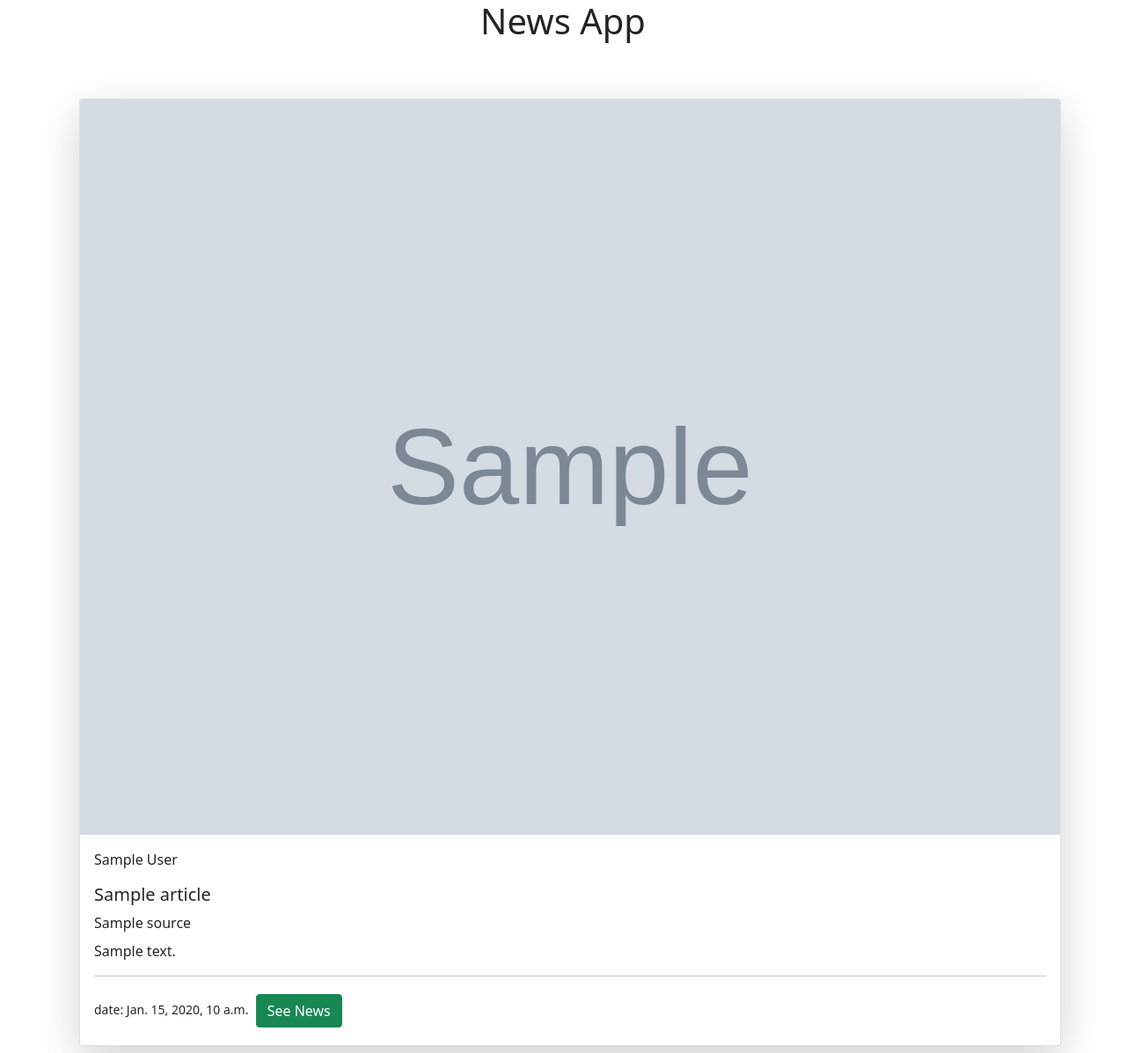
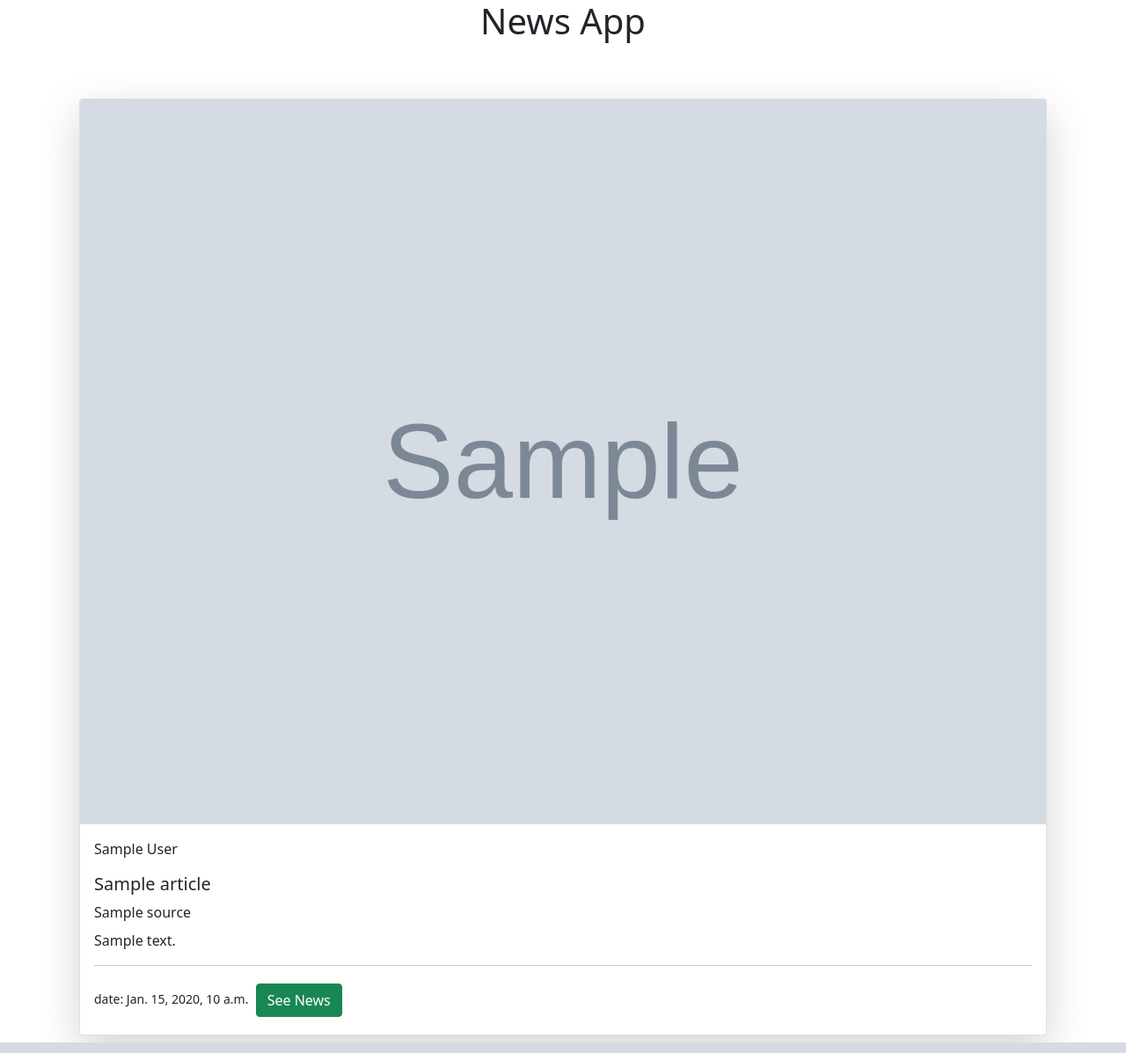
Before and after one commit to first-second/drinks, a Django app: page / in a window 1280 px wide. Shown: the whole page at 88% size. Run offline with Django 4.2, Linux system fonts and the light colour scheme; grey boxes marked "Sample" are stand-in pictures; a database or web service that is not in the repository returns one stand-in record (values such as "Sample title"); data that the repository does not hold is empty.

Commit message:
alignment

```diff
--- a/drinks/drinks/assets/css/style.css
+++ b/drinks/drinks/assets/css/style.css
@@ -1,4 +1,4 @@
-body .container .row .col-md-8{
+body .container{
     width:100%;
     min-width:1000px;
     height:auto;
--- a/drinks/drinks/templates/home.html
+++ b/drinks/drinks/templates/home.html
@@ -28,12 +28,12 @@
         <button type="submit" value="Search">Search</button>
     </form-->
     <br></br>
-    <div class="container">
+    <div class="container" style="text-center">
         <div class="row">
             <div class="col-md-12">
                 {% for i in articles %}
 
-                    <div class="card rounded shadow-lg m-2" style="width: 100%;min-width:1000px;height:auto;">
+                    <div class="card rounded shadow-lg m-2">
                         <img src="{{ i.urlToImage }}" class="card-img-top" alt="...">
                         <div class="card-body">
                         <p class="card-text">{{ i.author }}</p>
```
